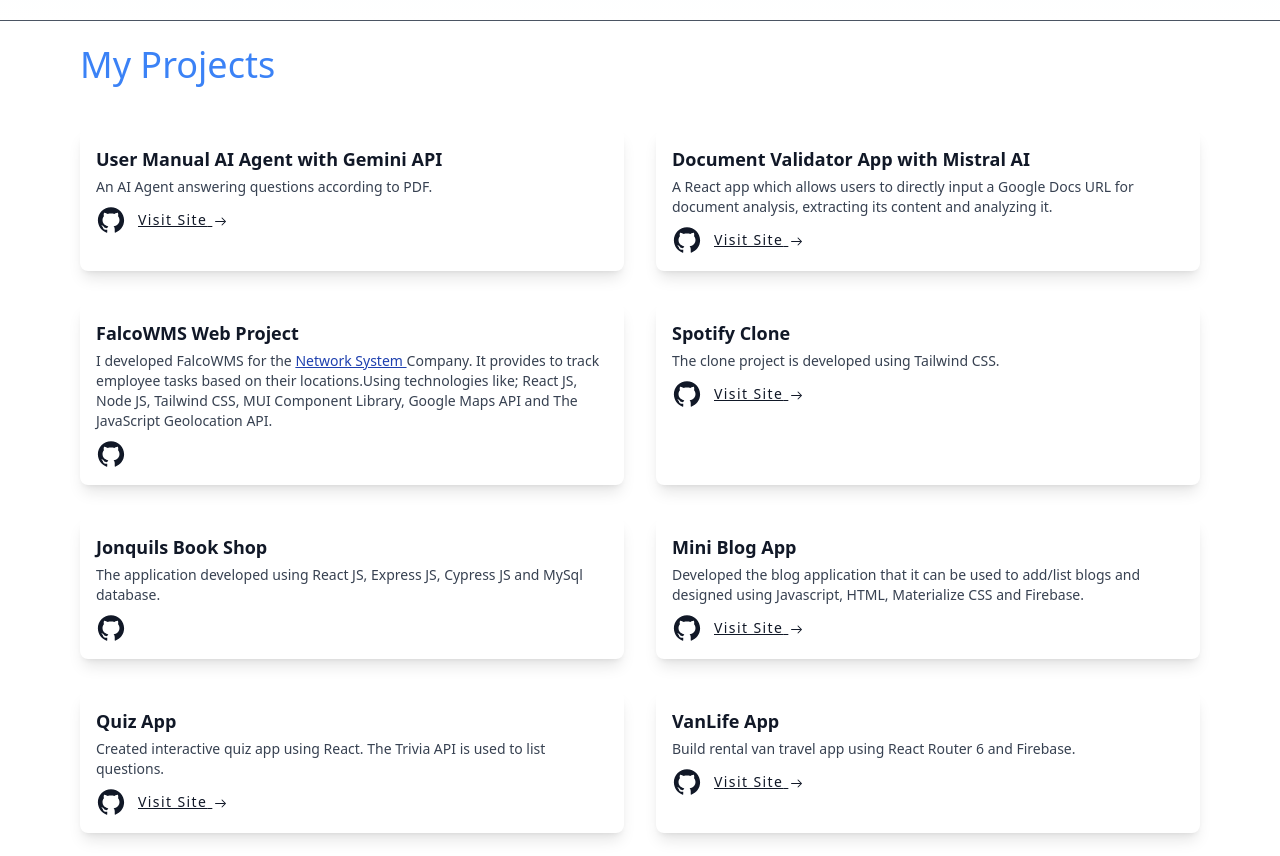
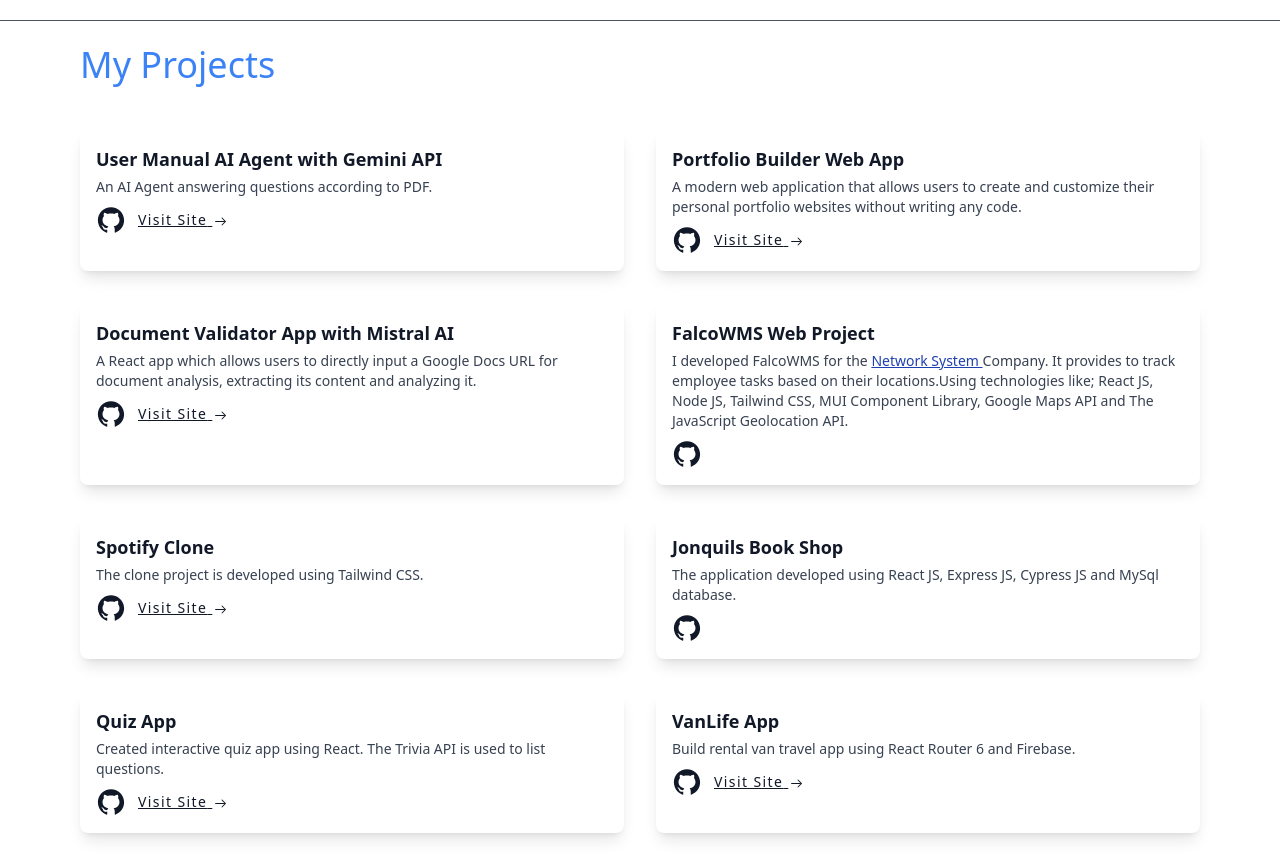
Before and after one commit to fulyaertay/personal-portfolio, a Next.js app: page / in a window 1280 px wide. Shown: the part 420-1276 px from the top of the page. Built offline with nearby package versions, Linux system fonts and the light colour scheme; no server answers.

Commit message:
new project added: portfolio builder

```diff
--- a/pages/index.tsx
+++ b/pages/index.tsx
@@ -411,7 +411,63 @@ export default function Home() {
                     </div>
                   </div>
                 </motion.div>
-
+                <motion.div
+                  key={1}
+                  initial={{ opacity: 0, y: 50 }}
+                  whileInView={{ opacity: 1, y: 0 }}
+                  viewport={{ once: true }}
+                  transition={{ duration: 0.5, delay: 0.1 }}
+                  className="bg-white rounded-lg shadow-lg overflow-hidden cursor-pointer"
+                  onClick={() => window.open("https://portfolio-creator-web-app.vercel.app", "_blank")}
+                  whileHover={{ scale: 1.02 }}
+                  whileTap={{ scale: 0.98 }}
+                >
+                  {/* İçerik */}
+                  <div className="p-4">
+                    <p className="font-bold text-lg mb-1 text-gray-900">Portfolio Builder Web App</p>
+                    <p className="text-gray-700 text-sm mb-2">
+                    A modern web application that allows users to create and customize their personal portfolio websites without writing any code.
+                    </p>
+                    <div className="flex items-center gap-3">
+                      <motion.a
+                        id="github-user-manual"
+                        target="_blank"
+                        rel="noopener noreferrer"
+                        href="https://github.com/fulyaertay/portfolio-creator"
+                        className="text-gray-900 text-3xl hover:text-slate-400"
+                        whileHover={{ scale: 1.2 }}
+                        whileTap={{ scale: 0.9 }}
+                        onClick={(e: React.MouseEvent<HTMLAnchorElement>) => e.stopPropagation()}
+                      >
+                        <AiFillGithub />
+                      </motion.a>
+                      <motion.a
+                        className="tracking-widest text-gray-900 text-left inline-block text-sm"
+                        href="https://portfolio-creator-web-app.vercel.app/"
+                        target="_blank"
+                        rel="noopener noreferrer"
+                        whileHover={{ scale: 1.05 }}
+                        whileTap={{ scale: 0.95 }}
+                        onClick={(e: React.MouseEvent<HTMLAnchorElement>) => e.stopPropagation()}
+                      >
+                        <span className="inline-block underline hover:text-gray-600">
+                          Visit Site{" "}
+                          <svg
+                            className="inline-block"
+                            width="16"
+                            height="9"
+                            viewBox="0 0 16 9"
+                            xmlns="http://www.w3.org/2000/svg"
+                            fill="currentColor"
+                          >
+                            <path d="M12.5 5h-9c-.28 0-.5-.22-.5-.5s.22-.5.5-.5h9c.28 0 .5.22.5.5s-.22.5-.5.5Z" />
+                            <path d="M10 8.5a.47.47 0 0 1-.35-.15c-.2-.2-.2-.51 0-.71l3.15-3.15l-3.15-3.15c-.2-.2-.2-.51 0-.71c.2-.2.51-.2.71 0l3.5 3.5c.2.2.2.51 0 .71l-3.5 3.5c-.1.1-.23.15-.35.15Z" />
+                          </svg>{" "}
+                        </span>
+                      </motion.a>
+                    </div>
+                  </div>
+                </motion.div>
                 {/* Proje Kartı 2: Document Validator */}
                 <motion.div
                   key={2}
@@ -600,64 +656,7 @@ export default function Home() {
                   </div>
                 </motion.div>
 
-                {/* Proje Kartı 6: Mini Blog App */}
-                <motion.div
-                  key={6}
-                  initial={{ opacity: 0, y: 50 }}
-                  whileInView={{ opacity: 1, y: 0 }}
-                  viewport={{ once: true }}
-                  transition={{ duration: 0.5, delay: 0.6 }}
-                  className="bg-white rounded-lg shadow-lg overflow-hidden cursor-pointer"
-                  onClick={() => window.open("https://mini-blog-website.netlify.app/", "_blank")}
-                  whileHover={{ scale: 1.02 }}
-                  whileTap={{ scale: 0.98 }}
-                >
-                  {/* İçerik */}
-                  <div className="p-4">
-                    <p className="font-bold text-lg mb-1 text-gray-900">Mini Blog App</p>
-                    <p className="text-gray-700 text-sm mb-2">
-                      Developed the blog application that it can be used to add/list blogs and designed using Javascript, HTML, Materialize CSS and Firebase.
-                    </p>
-                    <div className="flex items-center gap-3">
-                      <motion.a
-                        id="github-miniblog"
-                        target="_blank"
-                        rel="noopener noreferrer"
-                        href="https://github.com/fulyaertay/mini-blog-app"
-                        className="text-gray-900 text-3xl hover:text-slate-400"
-                        whileHover={{ scale: 1.2 }}
-                        whileTap={{ scale: 0.9 }}
-                        onClick={(e: React.MouseEvent<HTMLAnchorElement>) => e.stopPropagation()}
-                      >
-                        <AiFillGithub />
-                      </motion.a>
-                      <motion.a
-                        className="tracking-widest text-gray-900 text-left inline-block text-sm"
-                        href="https://mini-blog-website.netlify.app/"
-                        target="_blank"
-                        rel="noopener noreferrer"
-                        whileHover={{ scale: 1.05 }}
-                        whileTap={{ scale: 0.95 }}
-                        onClick={(e: React.MouseEvent<HTMLAnchorElement>) => e.stopPropagation()}
-                      >
-                        <span className="inline-block underline hover:text-gray-600">
-                          Visit Site{" "}
-                          <svg
-                            className="inline-block"
-                            width="16"
-                            height="9"
-                            viewBox="0 0 16 9"
-                            xmlns="http://www.w3.org/2000/svg"
-                            fill="currentColor"
-                          >
-                            <path d="M12.5 5h-9c-.28 0-.5-.22-.5-.5s.22-.5.5-.5h9c.28 0 .5.22.5.5s-.22.5-.5.5Z" />
-                            <path d="M10 8.5a.47.47 0 0 1-.35-.15c-.2-.2-.2-.51 0-.71l3.15-3.15l-3.15-3.15c-.2-.2-.2-.51 0-.71c.2-.2.51-.2.71 0l3.5 3.5c.2.2.2.51 0 .71l-3.5 3.5c-.1.1-.23.15-.35.15Z" />
-                          </svg>{" "}
-                        </span>
-                      </motion.a>
-                    </div>
-                  </div>
-                </motion.div>
+
 
                 {/* Proje Kartı 7: Quiz App */}
                 <motion.div
```
